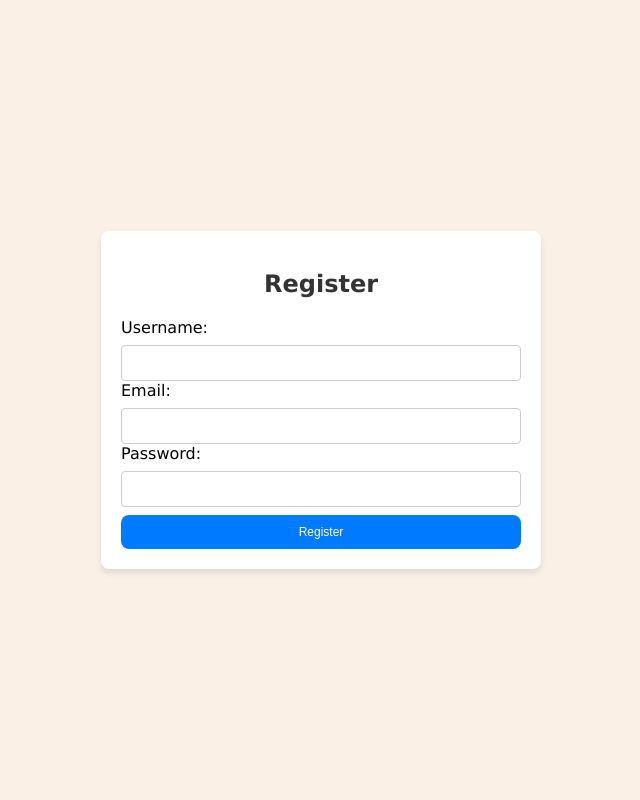
After one commit to AndreaCasandra/Quiz_app, a Django app: page /register/ in a window 1280 px wide. The commit adds this page. Shown: the whole page, without its empty margins (319-959 px from the left). Run offline with Django 5.2, Linux system fonts and the light colour scheme.

Commit message:
Log in register added (incomplete)

```diff
--- /dev/null
+++ b/quizapp/app_main/static/css/login.css
@@ -0,0 +1,67 @@
+@import url('/static/css/color.css');
+
+body {
+    display: flex;
+    font-family: Verdana, Geneva, Tahoma, sans-serif, Courier, monospace;
+    justify-content: center;
+    margin: 0;
+    padding: 0;
+    height: 100vh;
+    align-items: center;
+    background: #FAF0E6;
+}
+
+.container {
+    background: white;
+    padding: 20px;
+    border-radius: 8px;
+    box-shadow: 0 4px 6px rgba(0, 0, 0, 0.1);
+    width: 100%;
+    max-width: 400px;
+}
+
+.container h2 {
+    text-align: center;
+    margin-bottom: 20px;
+    color: #333;
+}
+
+.form_container {
+    display: flex;
+    flex-direction: column;
+    gap: 15px; /* Adds space between form elements */
+}
+
+input[type="text"], input[type="password"], input[type="email"] {
+    padding: 10px;
+    font-size: 12px;
+    border: 1px solid #ccc;
+    border-radius: 4px;
+    width: 100%;
+    box-sizing: border-box;
+    margin-top: 0.5rem;
+}
+
+button[type="submit"] {
+    padding: 10px;
+    font-size: 12px;
+    color: white;
+    background-color: #007BFF; /* Blue button */
+    border: none;
+    border-radius: 8px;
+    cursor: pointer;
+    transition: background-color 0.3s ease;
+    margin-top: 0.5rem;
+    width: 100%;
+}
+
+button[type="submit"]:hover {
+    background-color: #0056b3; /* Darker blue on hover */
+}
+
+
+p {
+    margin-top: 10px;
+    font-size: 14px;
+    text-align: center;
+}
--- /dev/null
+++ b/quizapp/app_main/templates/Features/register.html
@@ -0,0 +1,35 @@
+{% load static %}
+
+<!DOCTYPE html>
+<html lang="en">
+<head>
+    <meta charset="UTF-8">
+    <meta name="viewport" content="width=device-width, initial-scale=1.0">
+    <link rel="stylesheet" href="{% static 'css/colors.css' %}">
+    <link rel="stylesheet" href="{% static 'css/login.css' %}">
+    <title>Register</title>
+</head>
+<body>
+    <div class="container">
+        <h2>Register</h2>
+        <div class="form_container">
+            <form method="POST">
+                {% csrf_token %}
+                <label for="username">Username:</label>
+                <input type="text" id="username" name="username" required>
+
+                <label for="email">Email:</label>
+                <input type="email" id="email" name="email" required>
+
+                <label for="password">Password:</label>
+                <input type="password" id="password" name="password" required>
+
+                <button type="submit">Register</button>
+            </form>
+        </div>
+        {% for message in messages %}
+            <p style="color: red;">{{ message }}</p>
+        {% endfor %}
+    </div>
+</body>
+</html>
--- a/quizapp/app_main/urls.py
+++ b/quizapp/app_main/urls.py
@@ -3,4 +3,6 @@ from . import views
 
 urlpatterns = [
     path("", views.landing_page, name="landing_page"),
+    path("login/", views.login_view, name="login_view"),
+    path("register/", views.register_view, name="register_view"),
 ]
--- a/quizapp/app_main/views.py
+++ b/quizapp/app_main/views.py
@@ -1,5 +1,25 @@
-from django.shortcuts import render, HttpResponse
+from django.shortcuts import render, HttpResponse, redirect
+from django.contrib.auth import authenticate, login
+from django.contrib import messages
 
 # Create your views here.
 def landing_page(request):
     return render(request, 'Features/landing_page.html')
+
+def login_view(request):
+    if request.method == "POST":
+        username = request.POST['username']
+        password = request.POST['password']
+        user = authenticate(request, username=username, password=password)
+        # if user is not None:
+        #     login(request, user)
+        #     return redirect('')  # Replace 'quiz_home' with your quiz homepage URL name
+        # else:
+        #     messages.error(request, "Invalid username or password")
+    return render(request, 'Features/login.html')
+
+def register_view(request):
+    if request.method == "POST":
+        # Add logic for user registration
+        return redirect('login_view')  # Redirect to login page after successful registration
+    return render(request, 'Features/register.html')  # Render the registration form template
--- a/quizapp/quizapp/settings.py
+++ b/quizapp/quizapp/settings.py
@@ -121,6 +121,9 @@ STATIC_URL = '/static/'
 STATICFILES_DIRS = [
     BASE_DIR / "" / "static", # global static files
 ]
+
+LOGOUT_REDIRECT_URL = '/login/'
+
 # Default primary key field type
 # https://docs.djangoproject.com/en/5.1/ref/settings/#default-auto-field
 
--- a/quizapp/quizapp/urls.py
+++ b/quizapp/quizapp/urls.py
@@ -19,5 +19,5 @@ from django.urls import path, include
 
 urlpatterns = [
     path('admin/', admin.site.urls),
-    path("", include("app_main.urls"))
+    path("", include("app_main.urls")),
 ]
--- a/quizapp/static/css/colors.css
+++ b/quizapp/static/css/colors.css
@@ -1,5 +1,4 @@
 :root {
-
     /* Gradient Background */
     --gradient-start: #6A0572;
     --gradient-mid: #D7263D;
```
Also changed, not shown: quizapp/app_main/templates/Features/login.html (added, +34 -0 lines).
